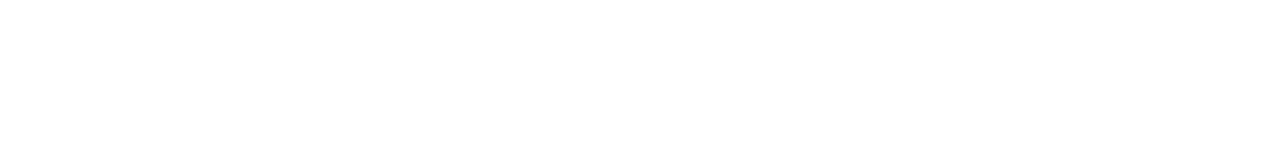
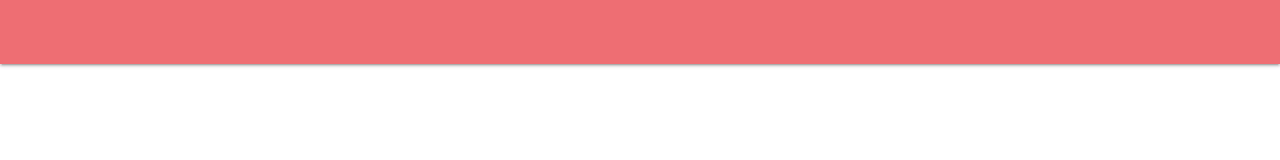
Before and after one commit to exodus156/ExoChat, a website built with webpack: page dist/index.html in a window 1280 px wide. Built offline with nearby package versions, Linux system fonts and the light colour scheme.

Commit message:
started styling main page

```diff
--- a/dist/index.html
+++ b/dist/index.html
@@ -3,15 +3,18 @@
   <meta charset="UTF-8">
   <meta name="viewport" content="width=device-width, initial-scale=1.0">
   <meta http-equiv="X-UA-Compatible" content="ie=edge">
-  <title></title>
+  <title>ExoChat</title>
   <!--Materialize CSS-->
   <link rel="stylesheet" href="https://cdnjs.cloudflare.com/ajax/libs/materialize/1.0.0/css/materialize.min.css">
 </head>
 <body>
+  <section class="navbar">
+    <nav>
+      <div class="nav-wrapper">
 
-
-
-
+      </div>
+    </nav>
+  </section>
 
 <!--Materialize JS-->
 <script src="https://cdnjs.cloudflare.com/ajax/libs/materialize/1.0.0/js/materialize.min.js"></script>
```
